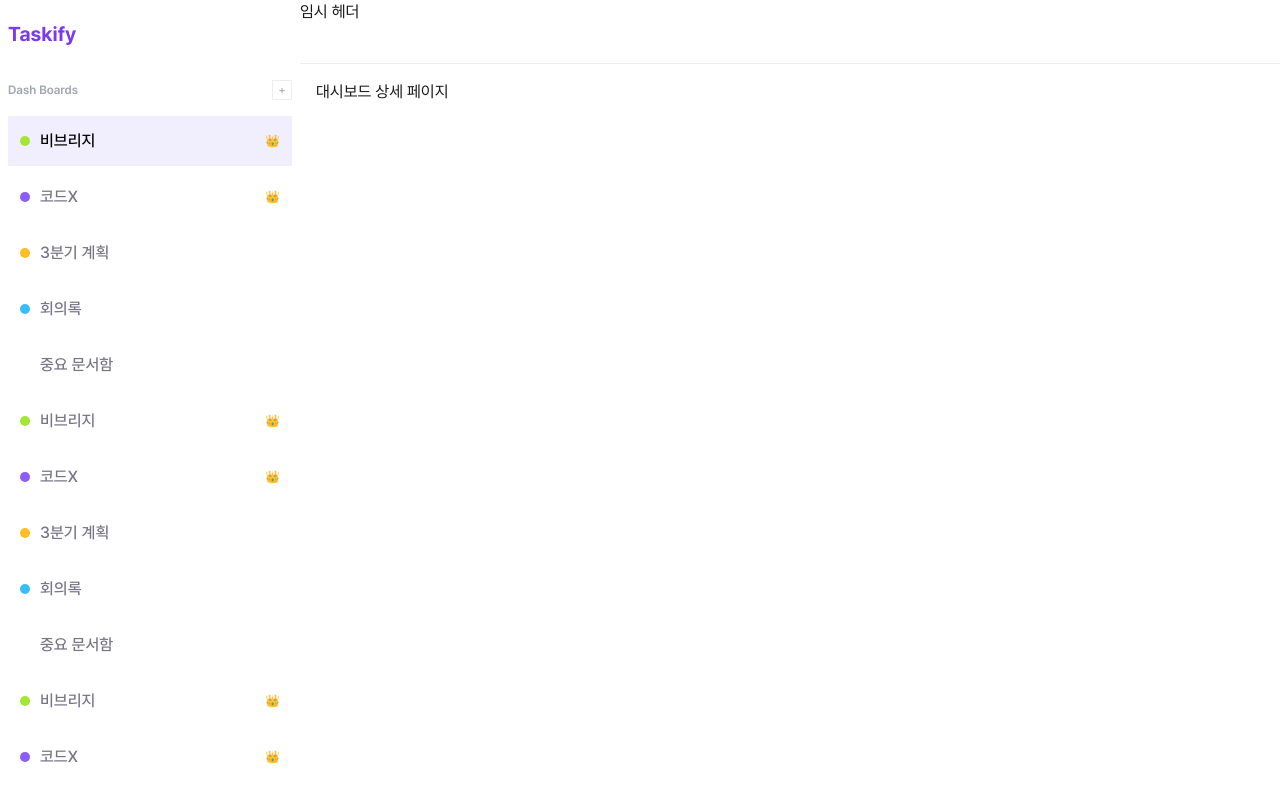
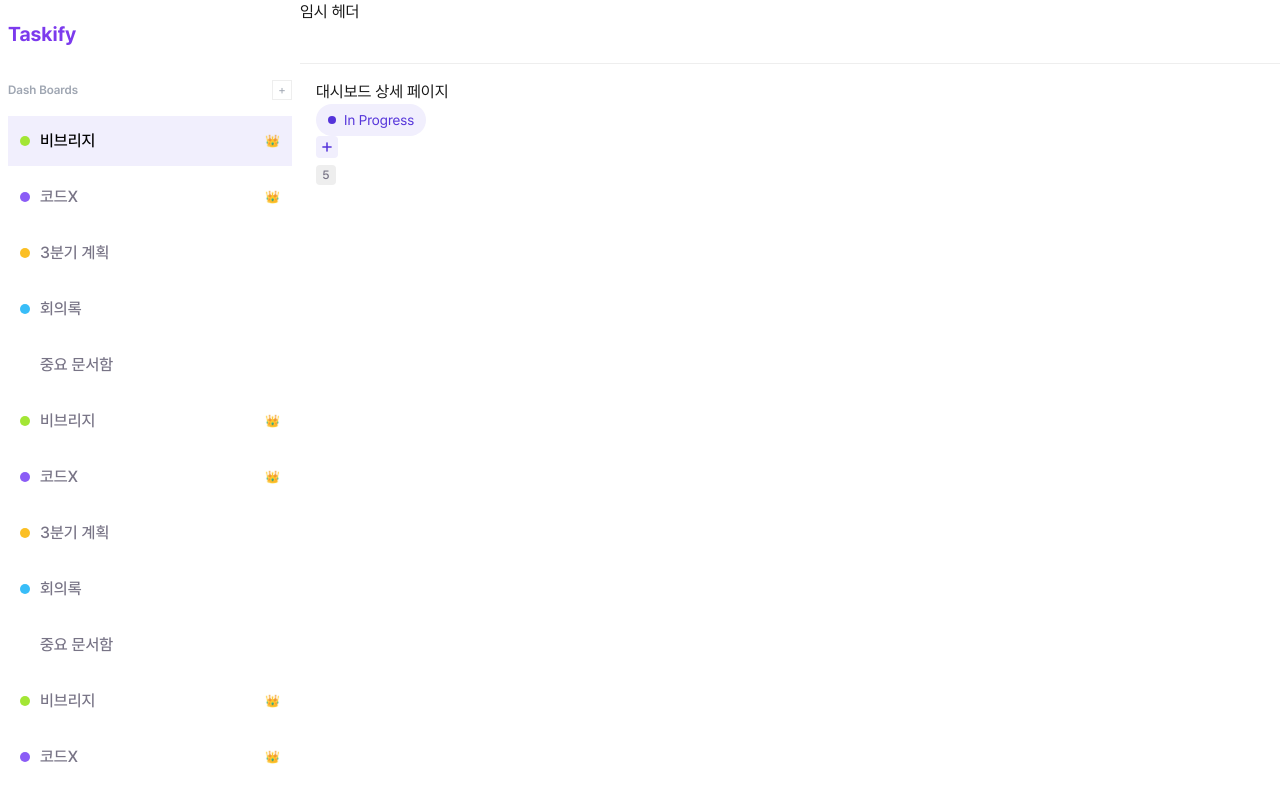
Before and after one commit to FrontEnd22-Part3-Team2-org/FrontEnd22-Part3-Team2, a Next.js app: page /dashboard/1 in a window 1280 px wide. Shown: the top 800 px of the page. Built offline with nearby package versions, Linux system fonts and the light colour scheme.

Commit message:
feat: 공통 chip 컴포넌트 생성

```diff
--- a/src/app/(main)/dashboard/[id]/page.tsx
+++ b/src/app/(main)/dashboard/[id]/page.tsx
@@ -4,6 +4,18 @@
  * @note 카드 생성, 수정, 삭제 시 화면이 즉각적으로 업데이트(상태 동기화) 되어야 합니다.
  */
 
+import AddItemChip from '@/components/common/Chip/AddItemChip';
+import CountCardChip from '@/components/common/Chip/CountCardChip';
+import StatusChip from '@/components/common/Chip/StatusChip';
+
 export default function DashboardPage() {
-  return <div>대시보드 상세 페이지</div>;
+  const value = 'todo';
+  return (
+    <div>
+      대시보드 상세 페이지
+      <StatusChip />
+      <AddItemChip />
+      <CountCardChip />
+    </div>
+  );
 }
--- /dev/null
+++ b/src/components/common/Chip/AddItemChip.tsx
@@ -0,0 +1,38 @@
+/**
+ * @file AddItemChip.tsx
+ * @description '+' 모양의 추가 버튼 컴포넌트입니다.
+ * 대시보드 내 할 일 카드 추가와 새로운 컬럼 추가할 때 사용됩니다.
+ *
+ * @author 수경
+ */
+
+// TODO: [수경] 이미지 업로드 컴포넌트에도 같이 쓸 수 있게 수정 필요
+
+export default function AddItemChip() {
+  return (
+    <>
+      <button type="button" className="">
+        <svg
+          width="22"
+          height="22"
+          viewBox="0 0 22 22"
+          fill="none"
+          xmlns="http://www.w3.org/2000/svg"
+        >
+          <rect
+            width="22"
+            height="22"
+            rx="4"
+            fill="currentColor"
+            className="fill-brand-violet-light" // #F1EFFD
+          />
+          <path
+            d="M10.2416 11.7578H6.9561C6.74329 11.7578 6.5637 11.6846 6.41732 11.5382C6.27094 11.3918 6.19775 11.2122 6.19775 10.9994C6.19775 10.7866 6.27094 10.6071 6.41732 10.4607C6.5637 10.3143 6.74329 10.2411 6.9561 10.2411H10.2416V6.95562C10.2416 6.7428 10.3148 6.56321 10.4612 6.41683C10.6075 6.27045 10.7871 6.19727 10.9999 6.19727C11.2127 6.19727 11.3923 6.27045 11.5387 6.41683C11.6851 6.56321 11.7583 6.7428 11.7583 6.95562V10.2411H15.0438C15.2566 10.2411 15.4362 10.3143 15.5826 10.4607C15.7289 10.6071 15.8021 10.7866 15.8021 10.9994C15.8021 11.2122 15.7289 11.3918 15.5826 11.5382C15.4362 11.6846 15.2566 11.7578 15.0438 11.7578H11.7583V15.0433C11.7583 15.2561 11.6851 15.4357 11.5387 15.5821C11.3923 15.7284 11.2127 15.8016 10.9999 15.8016C10.7871 15.8016 10.6075 15.7284 10.4612 15.5821C10.3148 15.4357 10.2416 15.2561 10.2416 15.0433V11.7578Z"
+            fill="currentColor"
+            className="fill-brand-violet" // #5534DA
+          />
+        </svg>
+      </button>
+    </>
+  );
+}
--- /dev/null
+++ b/src/components/common/Chip/CountCardChip.tsx
@@ -0,0 +1,25 @@
+/**
+ * @file CountCardChip.tsx
+ * @description 할 일 카드의 개수를 보여주는 컴포넌트입니다.
+ * 대시보드 내 진행 상태에 따라 할 일 카드의 개수를 보여줍니다.
+ *
+ * @author 수경
+ */
+
+// TODO: [수경] 부모 컴포넌트로부터 prop을 받아서 화면에 보여주도록 수정 필요
+
+'use client';
+
+import { useState } from 'react';
+
+export default function CountCardChip() {
+  const [count, setCount] = useState<number>(5);
+
+  return (
+    <>
+      <div className="w-5 h-5 flex items-center justify-center rounded bg-[#EEEEEE]">
+        <span className="text-[#787486] text-xs-medium">{count}</span>
+      </div>
+    </>
+  );
+}
--- /dev/null
+++ b/src/components/common/Chip/StatusChip.tsx
@@ -0,0 +1,41 @@
+/**
+ * @file StatusChip.tsx
+ * @description 작업의 진행 상태(todo, in-progress, done)를 시각적으로 표시하는 태그 컴포넌트입니다.
+ * 할 일 카드 및 대시보드 UI에서 사용됩니다.
+ *
+ * @author 수경
+ */
+
+// TODO : [수경] 드롭다운 컴포넌트와 props 연결
+
+export default function StatusChip() {
+  const status = 'In Progress';
+
+  return (
+    <div>
+      <button className="flex items-center gap-2 bg-brand-violet-light px-3 py-1 rounded-2xl">
+        <span className="w-2 h-2 rounded-full bg-brand-violet"></span>
+        <p className="text-brand-violet text-md-regular">{status}</p>
+      </button>
+    </div>
+  );
+}
+
+// 드롭다운 컴포넌트와 props 연결
+// import { Status, STATUSES } from './StatusConfig';
+
+// interface StatusTagProps {
+//   status: Status;
+// }
+// export default function StatusChip({ status }: StatusTagProps) {
+//   const config = STATUSES[status];
+
+//   return (
+//     <div>
+//       <button className="flex items-center gap-2 bg-brand-violet-light px-3 py-1 rounded-2xl">
+//         <span className="w-2 h-2 rounded-full bg-brand-violet"></span>
+//         <p className="text-brand-violet">{config.label}</p>
+//       </button>
+//     </div>
+//   );
+// }
--- /dev/null
+++ b/src/components/common/Chip/StatusConfig.tsx
@@ -0,0 +1,22 @@
+/**
+ * @file StatusConfig.tsx
+ * @description 진행 상태 정의 관리용 컴포넌트입니다.
+ * @author 수경
+ */
+
+export type Status = 'todo' | 'in-progress' | 'done';
+
+export const STATUSES: Record<Status, { label: string }> = {
+  todo: {
+    label: 'To Do',
+  },
+  'in-progress': {
+    label: 'in Progress',
+  },
+  done: {
+    label: 'Done',
+  },
+};
+
+// id → 상태 객체 빠른 조회용
+// export const STATUS_MAP = Object.fromEntries(STATUSES.map((s) => [s.id, s]));
```
Also changed, not shown: src/components/common/Chip/TagChip.tsx (added, +21 -0 lines).
